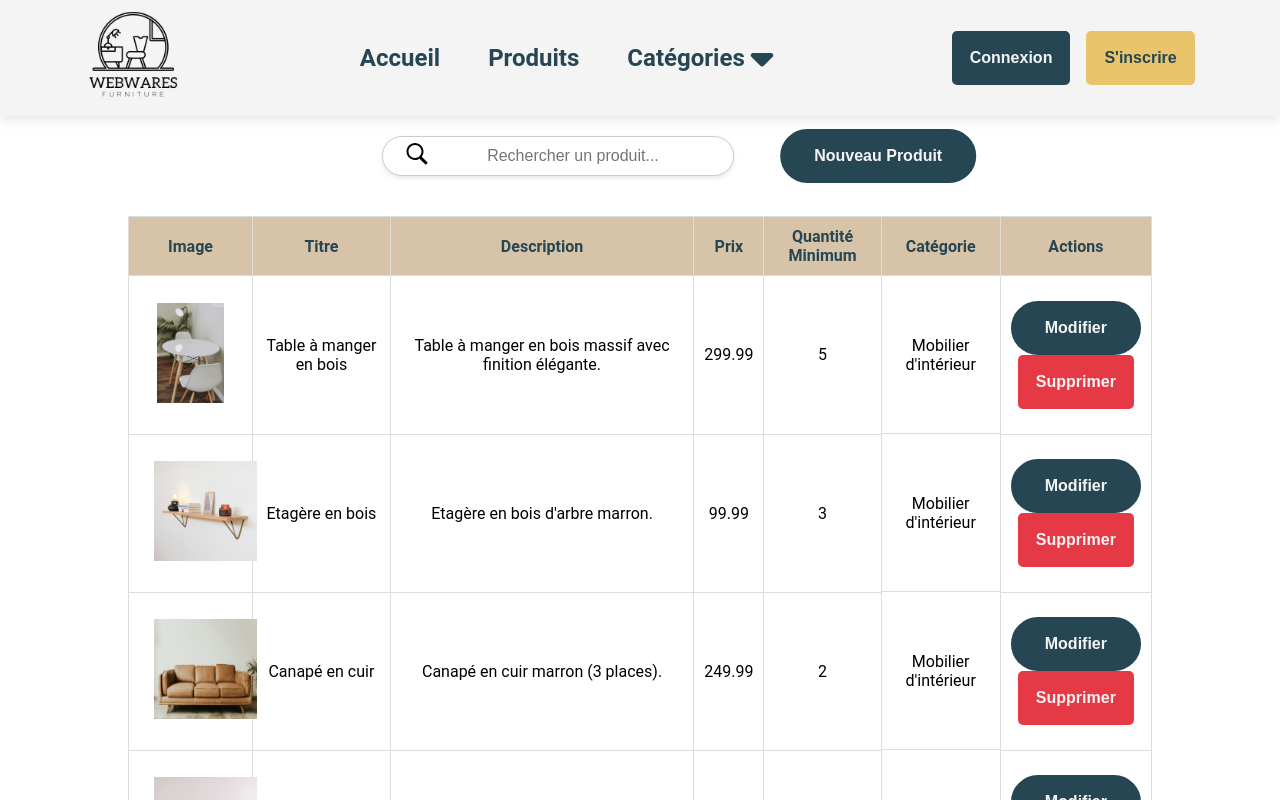
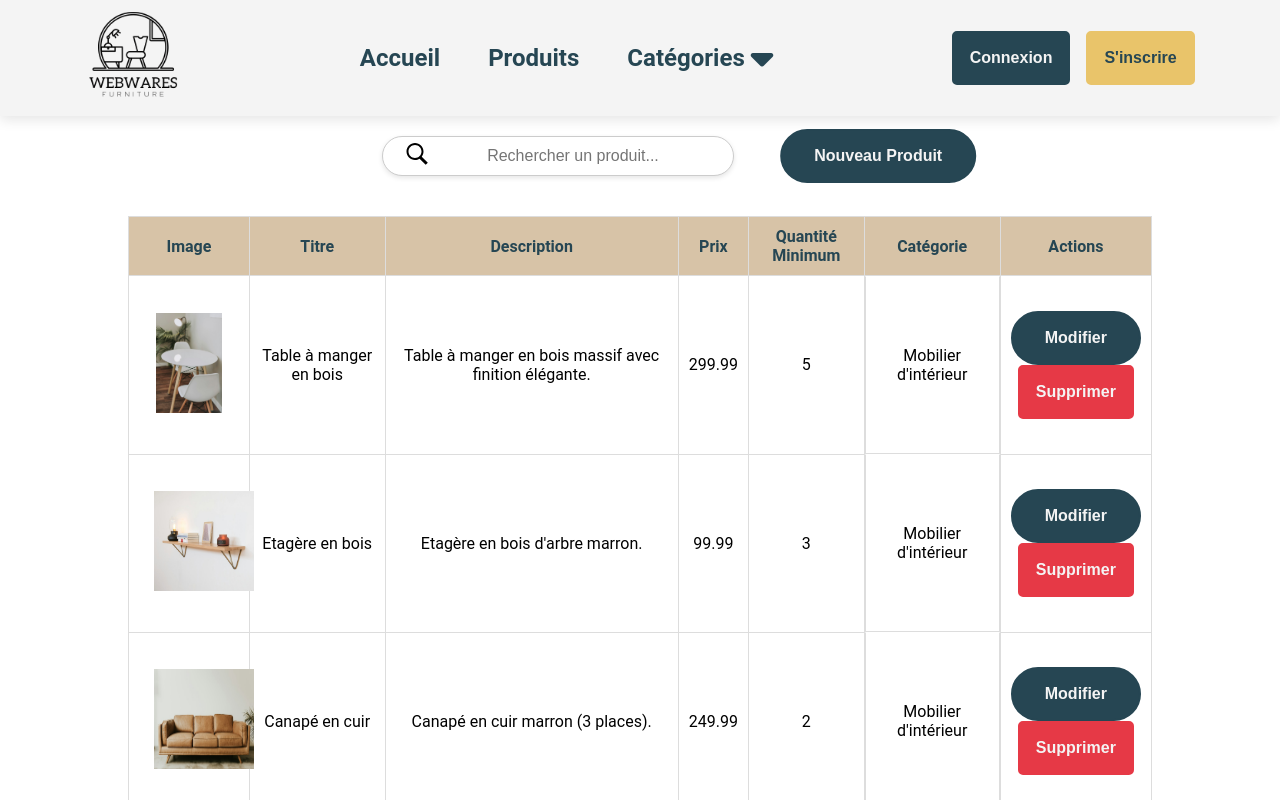
Before and after one commit to soulapj/WebWares, a Vue app: page /product-back in a window 1280 px wide. Shown: the top 800 px of the page. Built offline with nearby package versions, Linux system fonts and the light colour scheme.

Commit message:
minor fix

```diff
--- a/src/views/BackProduit.vue
+++ b/src/views/BackProduit.vue
@@ -43,11 +43,11 @@
             <td class="desc">{{ produit.description }}</td>
             <td>{{ produit.prix }}</td>
             <td>{{ produit.moq }}</td>
-            <div class="categorybox hide">
+            <td class="categorybox hide">
               <div v-for="(category, index) in this.categories" :key="index">
                 <div v-if="produit.categorieId == category.id"> {{ category.name }}</div>
               </div>
-            </div>
+            </td>
             <!-- <td v-if="produit.categorieId == 1">Mobilier d'Intérieur</td>
             <td v-else-if="produit.categorieId == 2">Luminaires</td>
             <td v-else-if="produit.categorieId == 3">Tapis</td>
```
